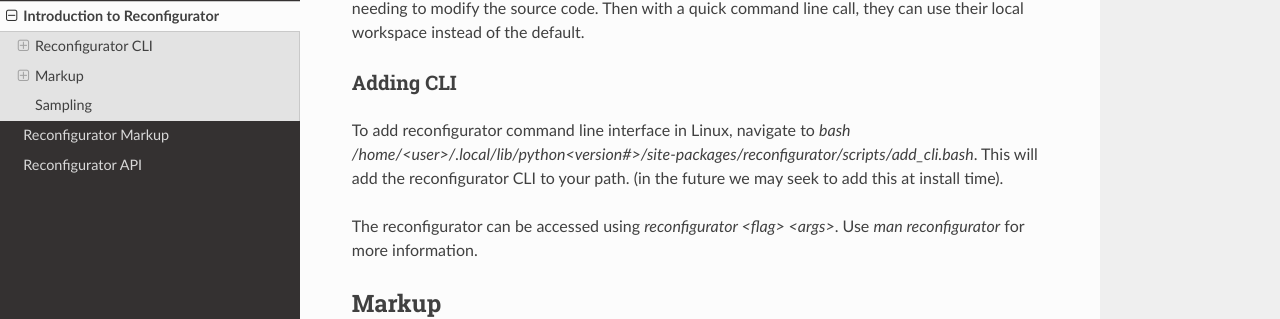
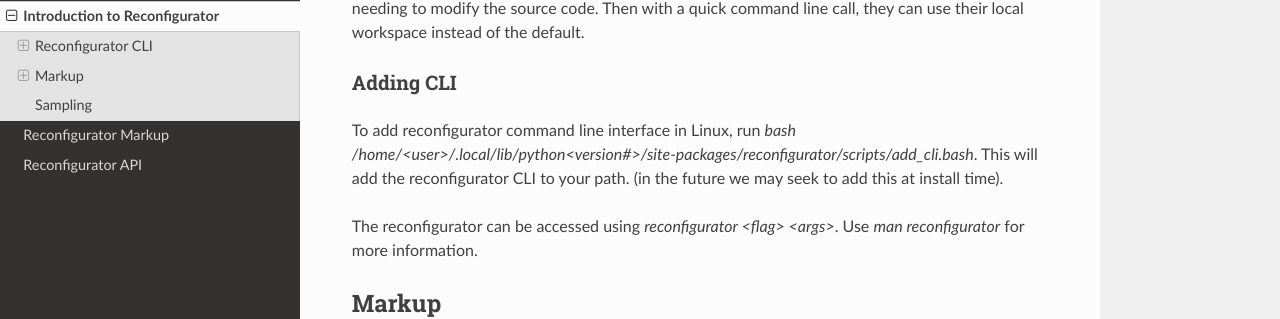
Before and after one commit to jaredjbeard/reconfigurator, a Sphinx documentation site: the page built from docs/source/introduction.rst, in a window 1280 px wide and 900 px high, scrolled down 610 px. Shown: the part 137-456 px from the top of the window. Built offline with Sphinx 7.4.7 and the Read the Docs theme 2.0.0, drawn with Linux system fonts in a browser that asks for light colours.

Commit message:
docs update

```diff
--- a/docs/source/introduction.rst
+++ b/docs/source/introduction.rst
@@ -20,7 +20,7 @@ Then with a quick command line call, they can use their local workspace instead
 Adding CLI
 **********
 
-To add reconfigurator command line interface in Linux, navigate to `bash /home/<user>/.local/lib/python<version#>/site-packages/reconfigurator/scripts/add_cli.bash`. This will add the reconfigurator CLI to your path. (in the future we may seek to add this at install time).
+To add reconfigurator command line interface in Linux, run `bash /home/<user>/.local/lib/python<version#>/site-packages/reconfigurator/scripts/add_cli.bash`. This will add the reconfigurator CLI to your path. (in the future we may seek to add this at install time).
 
 The reconfigurator can be accessed using `reconfigurator <flag> <args>`. Use `man reconfigurator` for more information.
 
```
